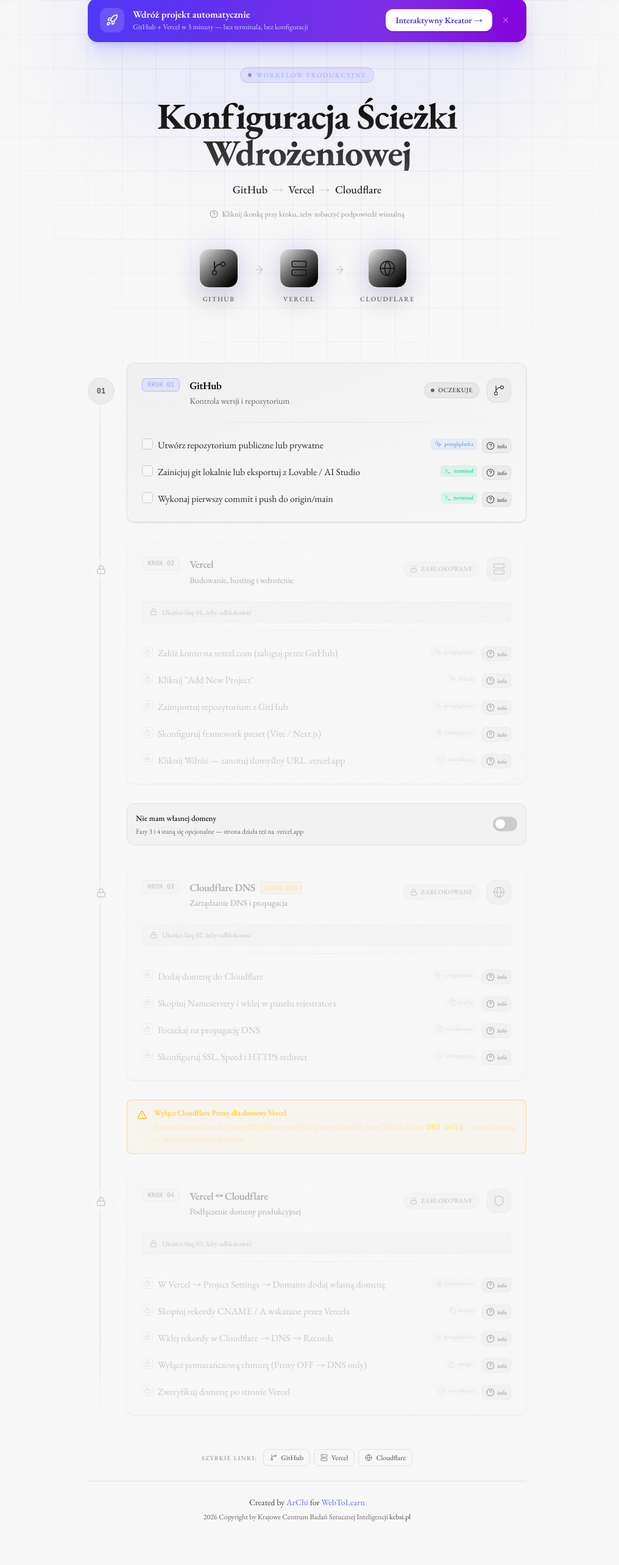
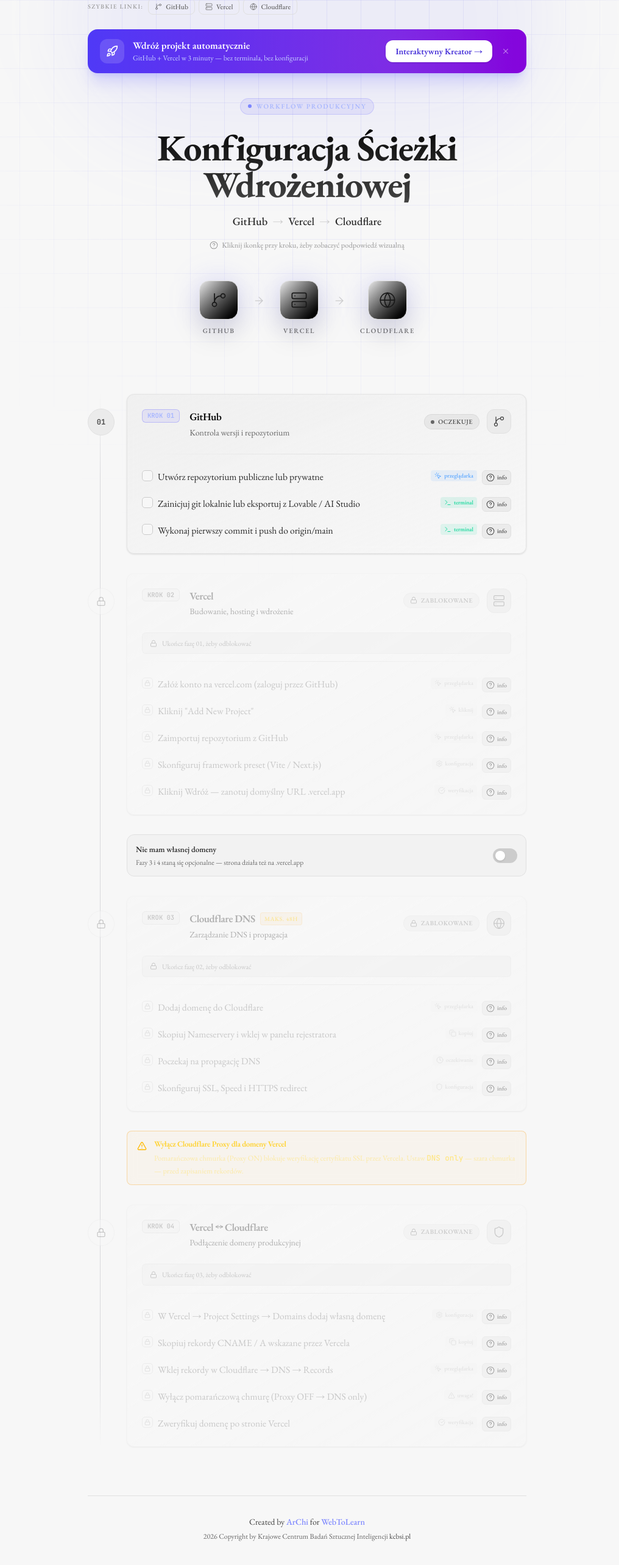
Before and after one commit to arturnawrowski-svg/hosting_vercel, a React (Vite) app: page / in a window 1280 px wide. Shown: the part 168-2734 px from the top of the page at 61% size, without its empty margins (136-1152 px from the left). Built offline with nearby package versions, Linux system fonts and the light colour scheme.

Commit message:
fix: move quick links to top of guide (below header), always visible

```diff
--- a/src/components/DeployPipelineGuide.jsx
+++ b/src/components/DeployPipelineGuide.jsx
@@ -961,6 +961,21 @@
 
       <main className="relative max-w-3xl mx-auto px-4 sm:px-6 pt-20 sm:pt-24 pb-32">
 
+        {/* ── Quick links — zawsze widoczne tuż pod headerem ── */}
+        <div className="flex items-center gap-1.5 mb-6 flex-wrap">
+          <span className="text-[10px] uppercase tracking-[0.14em] text-zinc-600 font-medium mr-0.5">{t.sidebar.label}:</span>
+          {quickLinks.map((link) => {
+            const I = link.icon;
+            return (
+              <a key={link.host} href={link.url} target="_blank" rel="noopener noreferrer"
+                 className="flex items-center gap-1.5 px-2.5 py-1 rounded-lg border border-zinc-800 text-zinc-500 hover:text-zinc-200 hover:border-zinc-600 hover:bg-zinc-900/60 transition-all text-[11.5px] font-medium">
+                <I className="w-3 h-3 flex-shrink-0" strokeWidth={1.5} />
+                <span>{link.label}</span>
+              </a>
+            );
+          })}
+        </div>
+
         {/* ── Interaktywny Kreator — CTA banner ── */}
         {!bannerDismissed && onOpenWizard && !wizardOpen && (
           <div className="mb-10" style={{ animation: 'fadeUp 0.5s ease-out 0.1s both' }}>
@@ -1173,24 +1188,7 @@
           );
         })()}
 
-        {/* Quick links — compact inline strip */}
-        <div className="mt-14 mb-2">
-          <div className="flex items-center justify-center gap-1.5 flex-wrap">
-            <span className="text-[10px] uppercase tracking-[0.14em] text-zinc-600 font-medium mr-1">{t.sidebar.label}:</span>
-            {quickLinks.map((link) => {
-              const I = link.icon;
-              return (
-                <a key={link.host} href={link.url} target="_blank" rel="noopener noreferrer"
-                   className="flex items-center gap-1.5 px-2.5 py-1 rounded-lg border border-zinc-800 text-zinc-500 hover:text-zinc-200 hover:border-zinc-600 hover:bg-zinc-900/60 transition-all text-[11.5px] font-medium">
-                  <I className="w-3 h-3 flex-shrink-0" strokeWidth={1.5} />
-                  <span>{link.label}</span>
-                </a>
-              );
-            })}
-          </div>
-        </div>
-
-        <footer className="mt-6 pt-6 border-t border-zinc-800 text-center space-y-1.5">
+        <footer className="mt-20 pt-8 border-t border-zinc-800 text-center space-y-1.5">
           <p className="text-sm text-zinc-400">
             {t.footer.createdBy}{' '}
             <a href="mailto:artur.nawrowski@gmail.com" className="text-indigo-400 hover:text-indigo-300 transition-colors font-medium">ArChi</a>
```
